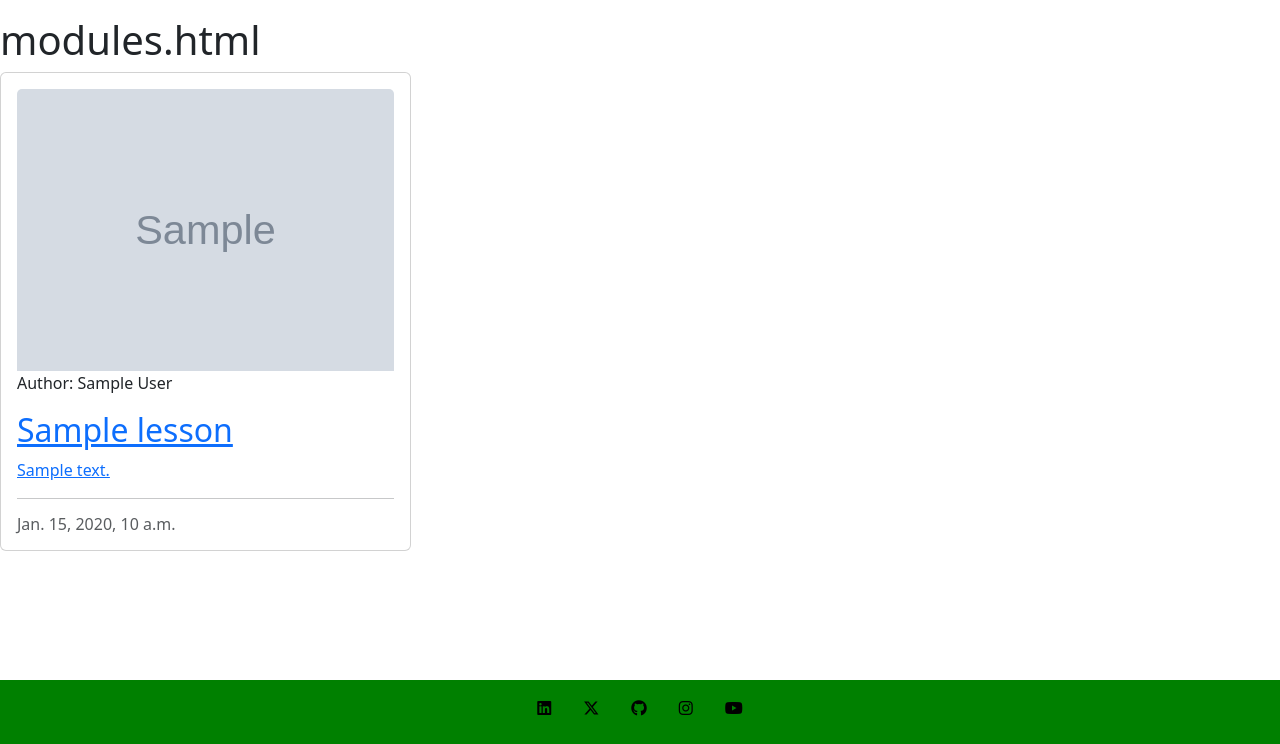
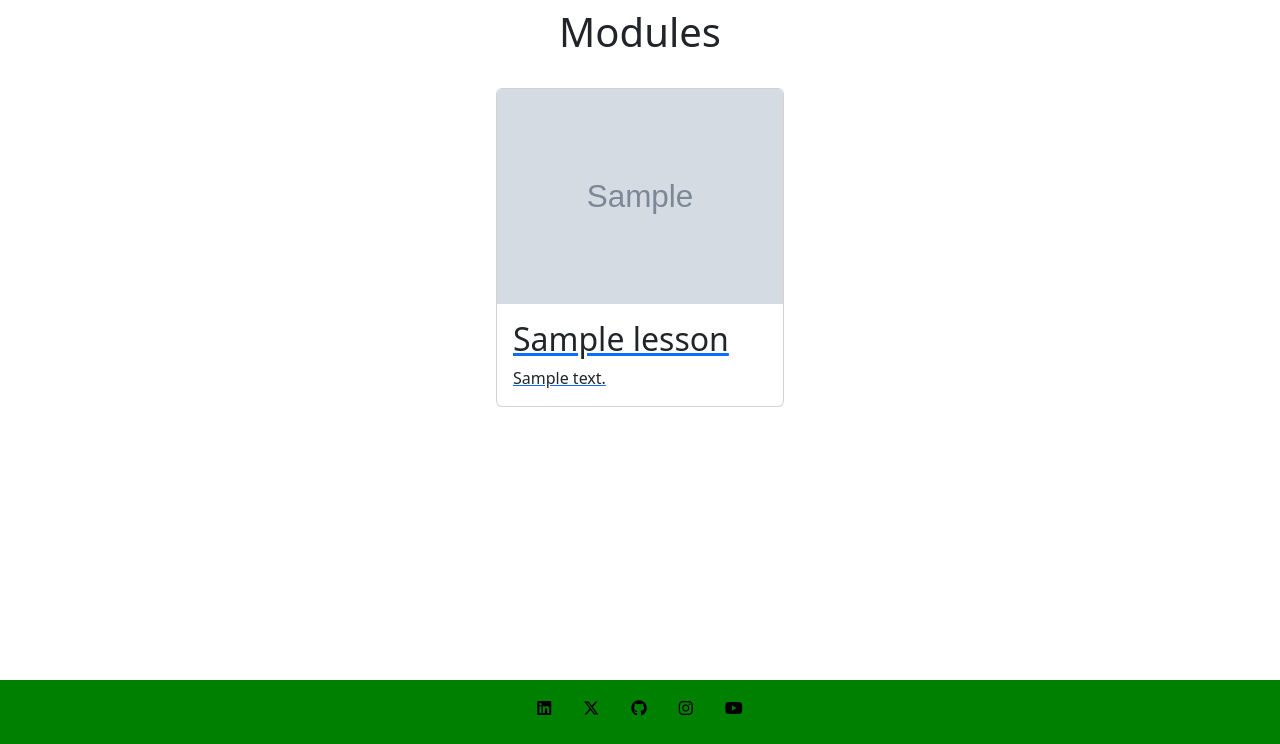
Before and after one commit to beardyone80/bark-to-basics, a Django app: template lessons/templates/lessons/modules.html in a window 1280 px wide. Shown: the part 56-800 px from the top of the page. Run offline with Django 4.2, Linux system fonts and the light colour scheme; tables that the repository leaves empty hold one stand-in row (values such as "Sample post"); the template is opened without the code that fills it: values that come from a table or form of the project are taken from there, most other values are stand-ins (such as "Sample title", 1, 10 or a date in 2020); grey boxes marked "Sample" are stand-in pictures; parts of the project's set-up code (start-up, migrations or seed data) failed here and were passed over; some libraries are stand-ins or nearby versions.

Commit message:
Fixed slug error and amended modules to display posts

```diff
--- a/lessons/models.py
+++ b/lessons/models.py
@@ -23,7 +23,7 @@
 class Lessons(models.Model):
 
     title = models.CharField(max_length=200, unique=True)
-    slug = models.SlugField(max_length=200, unique=True)
+    slug = models.SlugField(max_length=200, unique=True, null=False)
     author = models.ForeignKey(User, on_delete=models.CASCADE, null=True, related_name="lesson_owner")
     image = ResizedImageField(size=[400, None], quality=75, upload_to='lessons/', force_format='WEBP', blank=False, null=False)
     image_alt = models.CharField(max_length=100, null=False, blank=False)
--- a/lessons/templates/lessons/modules.html
+++ b/lessons/templates/lessons/modules.html
@@ -1,36 +1,22 @@
 {% extends 'base.html' %}
 {% load static%}
+
+{% block title %}Modules{% endblock %}
+
 {% block content %}
-
-
-<div class="col-12 mt-3 left">
-    <h1>modules.html</h1>
-    <div class="row"> {% for lessons in lesson_list %} <div class="col-md-4">
-            <div class="card mb-4">
-                <div class="card-body">
-                    <div class="image-container"> {% if "placeholder" in lessons.image.url %} <img
-                            class="card-img-top" src="{% static 'images/default.jpg' %}" alt="placeholder image">
-                        {% else %} <img class="card-img-top" src=" {{ lessons.image.url }}"
-                            alt="{{ lessons.title }}"> {% endif %} <div class="image-flash">
-                            <p class="author">Author: {{ lessons.author }}</p>
-                        </div>
-                    </div> <a href="{% url 'post_detail' lessons.slug %}" class="lessons-link">
-                        <h2 class="card-title">{{ lessons.title }}</h2>
-                        <p class="card-text">{{ lessons.excerpt }}</p>
-                    </a>
-                    <hr />
-                    <p class="card-text text-muted h6">{{ lessons.created_on}}
-                    </p>
-                </div>
+<h1 class="text-center p-2">Modules</h1>
+<div class="container d-flex flex-row flex-wrap justify-content-center">
+    {% for lessons in lessons %}
+    <a href="" class="modules" aria-label="Click to view {{lessons.title}}">
+        <div class="card m-3 custom-card" style="width:18rem;">
+            <img src="{{lessons.image.url}}" class="card-img-top" alt="{{lessons.image_alt}}">
+            <div class="card-body">
+                <h2 class="card-title">{{lessons.title}}</h2>
+                <p class="card-text">{{lessons.excerpt|truncatechars:100}}</p>
             </div>
         </div>
-        {% if forloop.counter|divisibleby:3 %}
-    </div>
-    <div class="row">
-        {% endif %}
-        {% endfor %}
+    </a>
+    {% endfor %}
 
-    </div>
 </div>
-</div>
-{% endblock content%}
+{% endblock %}
--- a/lessons/views.py
+++ b/lessons/views.py
@@ -19,6 +19,7 @@
         return super(AddLesson, self).form_valid(form)
 
 class LessonList(ListView):
+    '''view all lessons'''
     template_name='lessons/modules.html'
     model = Lessons
     context_object_name='lessons'
--- a/my_project/settings.py
+++ b/my_project/settings.py
@@ -31,7 +31,7 @@
 # SECURITY WARNING: don't run with debug turned on in production!
 DEBUG = 'DEVELOPMENT' in os.environ
 
-ALLOWED_HOSTS = ['8000-beardyone80-barktobasic-3wadwxtu7li.ws-eu106.gitpod.io','.herokuapp.com']
+ALLOWED_HOSTS = ['8000-beardyone80-barktobasic-hdpr91krzgf.ws-eu106.gitpod.io','.herokuapp.com']
 
 
 # Application definition
@@ -120,7 +120,7 @@
 CSRF_TRUSTED_ORIGINS = [
     'http://*.gitpod.io',
     'http://*.herokuapp.com',
-    'https://8000-beardyone80-barktobasic-3wadwxtu7li.ws-eu106.gitpod.io',
+    'https://8000-beardyone80-barktobasic-hdpr91krzgf.ws-eu106.gitpod.io',
 ]
 
 
--- a/requirements.txt
+++ b/requirements.txt
@@ -1,13 +1,13 @@
 asgiref==3.7.2
 cloudinary==1.36.0
 crispy-bootstrap5==2023.10
-dj-database-url==2.1.0
+dj-database-url==0.5.0
 Django==4.2.7
 django-allauth==0.58.2
 django-cloudinary-storage==0.3.0
 django-crispy-forms==2.1
 django-resized==1.0.2
-gunicorn==21.2.0
+gunicorn==20.1.0
 oauthlib==3.2.2
 Pillow==10.1.0
 psycopg2==2.9.9
--- a/static/css/base.css
+++ b/static/css/base.css
@@ -12,6 +12,11 @@
     flex: 1 0 auto;
     background-color: var(--white);
 }
+
+.custom-card {
+    height: 300px; /* Adjust the height as needed */
+    overflow: hidden; /* Hide overflow content if it exceeds the specified height */
+  }
 
 /* Footer */
 footer {
```
Also changed, not shown: lessons/forms.py (+12 -0 lines), lessons/templates/lessons/add_lesson.html (line endings or trailing spaces).
